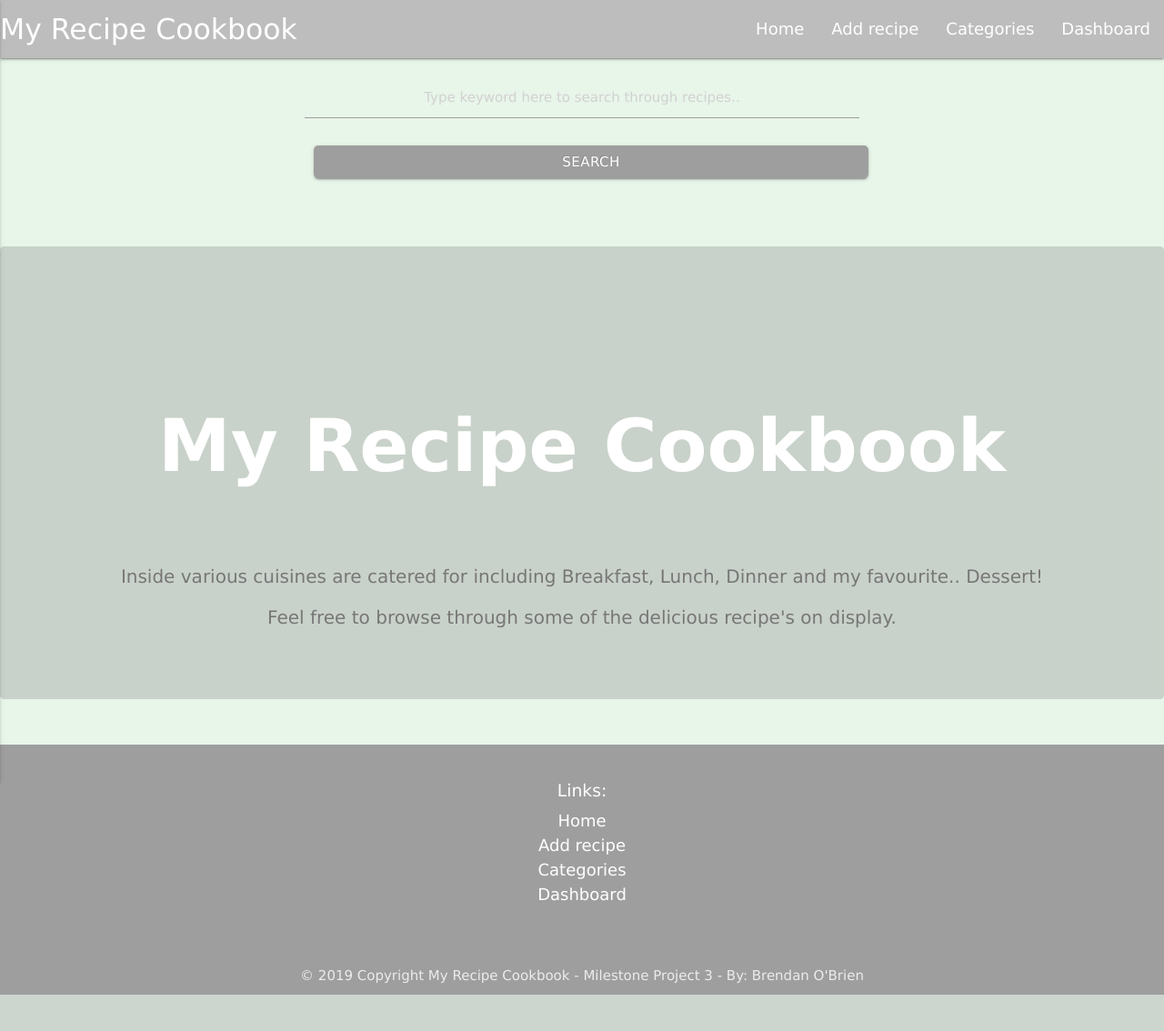
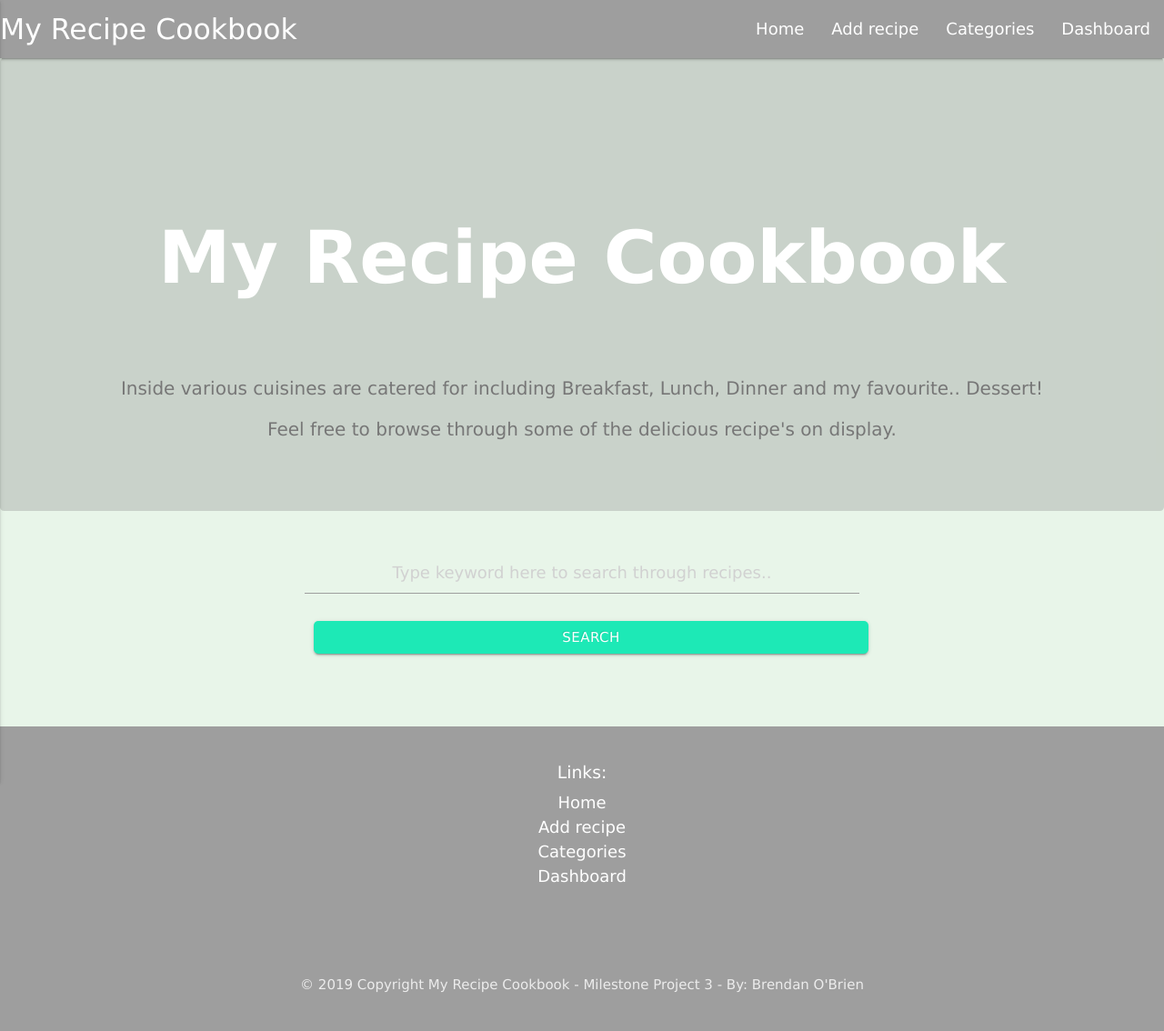
Before and after one commit to Bren08/flask_recipe_app, a Flask app: page /search in a window 1280 px wide. Shown: the whole page at 91% size. Before the commit the page ends 1094 px from the top, so only its background shows below. Run offline with Flask 2, Linux system fonts and the light colour scheme; data that the repository does not hold is empty; some libraries are stand-ins or nearby versions.

Commit message:
Search function was active on each html page, now it's only active on the main html page

```diff
--- a/static/css/style.css
+++ b/static/css/style.css
@@ -1,7 +1,7 @@
 body {
     background-color: #e8f5e9;
-    margin: 0;
-    padding: 0;
+    margin: 0px;
+    padding: 0px;
     font-family: verdana, sans-serif;
 }
 /* Navbar */
@@ -18,12 +18,17 @@ nav ul a:hover{
 
 /* Search Recipe field */
 
+#search {
+font-size: larger;
+}
+
 .search-input, .copyright, .links {
     width: 50%;
     min-width: 300px;
     margin-left: auto;
     margin-right: auto;
     margin-top: 20px;
+    margin-bottom: 30px;
 }
 
 #search::-webkit-input-placeholder {
@@ -166,4 +171,5 @@ p {
    #img-responsive {
     width: 100%;
     height: 60%;
+    margin-top: 100px;
     }
--- a/templates/base.html
+++ b/templates/base.html
@@ -17,7 +17,7 @@
 
   <header>
     <nav>
-      <div class="nav-wrapper  grey lighten-1">
+      <div class="nav-wrapper  grey">
         <a href="{{ url_for('index') }}" class="brand-logo">My Recipe Cookbook</a>
         <a href="#" data-activates="mobile-demo" class="button-collapse"><i class="material-icons">menu</i></a>
         <ul id="nav-mobile" class="right hide-on-med-and-down">
@@ -35,22 +35,6 @@
       </div>
     </nav>
   </header>
-
-  <div class="nav-wrapper">
-    <div class="row search-input">
-      <div class="col-md-12">
-        <form action="{{ url_for('search')}}" method="POST">
-          <div class="input-field-search-recipes">
-            <input id="search" name="search" placeholder="Type keyword here to search through recipes.." required>
-            <div class="center-align">
-              <button class="btn waves-effect waves-light grey" type="submit">Search</button>
-            </div>
-          </div>
-      </div>
-    </div>
-    </form>
-  </div>
-  <br><br>
 
   {% block content %} {% endblock %}
 
--- a/templates/cuisine_recipe.html
+++ b/templates/cuisine_recipe.html
@@ -8,15 +8,37 @@
   </div>
 </div>
 
+<div class="nav-wrapper">
+    <div class="row search-input">
+      <div class="col-md-12">
+        <form action="{{ url_for('search')}}" method="POST">
+          <div class="input-field">
+            <input id="search" name="search" placeholder="Type keyword here to search through recipes.." required>
+            <div class="center-align">
+              <button class="btn waves-effect waves-light  teal accent-3" type="submit" style="margin-bottom: 30px;">Search</button>
+            </div>
+          </div>
+      </div>
+    </div>
+    </form>
+  </div>
+
 <div class="container">
   <div class="row">
     {% for recipe in recipes %}
     <div class="col-xs-12 col-md-4">
       <img style="height: 350px; width: 100%; border: solid 5px #ddd; border-radius: 5px; margin-top: 30px;"
         src="{{ recipe.img_url }}" alt="Card image">
-      <a href="{{ url_for('view_individual_recipe', recipe_id=recipe._id) }}"><br><br>
+      <a href="{{ url_for('view_individual_recipe', recipe_id=recipe._id) }}">
+        <br>
+        <br>
+        <span class="title-link">{{ recipe.recipe_category }}</span>
+        <br>
+        <br>
         <span class="title-link">{{ recipe.title }}</span>
-      </a><br><br>
+      </a>
+      <br>
+      <br>
       <h5>Views: {{ recipe.views }}</h5>
       <br><br>
       <a href="{{url_for('edit_recipe', recipe_id=recipe._id)}}"
--- a/templates/edit_recipe.html
+++ b/templates/edit_recipe.html
@@ -3,8 +3,8 @@
 <!-- Recipe edit form-->
 <div class="container">
     <div class="row">
-        <h2 class="col-md-12 center-align">Edit Recipe</h2><br><br><br>
-        <h3 class="center-align">{{ recipe.title }}</h3><br><br><br>
+        <h1 class="col-md-12 center-align" style="margin-top: 100px;">Edit Recipe</h1><br><br><br>
+        <h3 class="col-md-12 center-align" style="margin-top: 20px;">{{ recipe.title }}</h3><br><br><br>
         <div class="row">
             <form action="{{url_for('insert_recipe', recipe_id=recipe._id)}}" method="POST" class="col s12">
                 <div class="row">
@@ -56,7 +56,7 @@
                 </div>
                 <div class="input-field col s6">
                     <i class="material-icons prefix">poll</i>
-                    <input id="img_url" name="img_url" type="url" class="validate">
+                    <input id="img_url" name="img_url" type="url" class="validate" value="{{ recipe.img_url }}">
                     <label>Image URL:</label>
                 </div>
                 <div class="input_field col s12">
--- a/templates/insert_recipe.html
+++ b/templates/insert_recipe.html
@@ -3,7 +3,7 @@
 <!-- Recipe submit form-->
 <div class="container">
     <div class="row">
-        <h2 class="col s12 center-align">Add Recipe</h2><br><br><br>
+        <h1 class="col s12 center-align" style="margin-top: 100px;">Add Recipe</h1><br><br><br>
         <div class="row">
             <form action="{{url_for('insert_recipe')}}" method="POST" class="col s12">
                 <div class="row">
```
Also changed, not shown: templates/index.html (+12 -10 lines).
